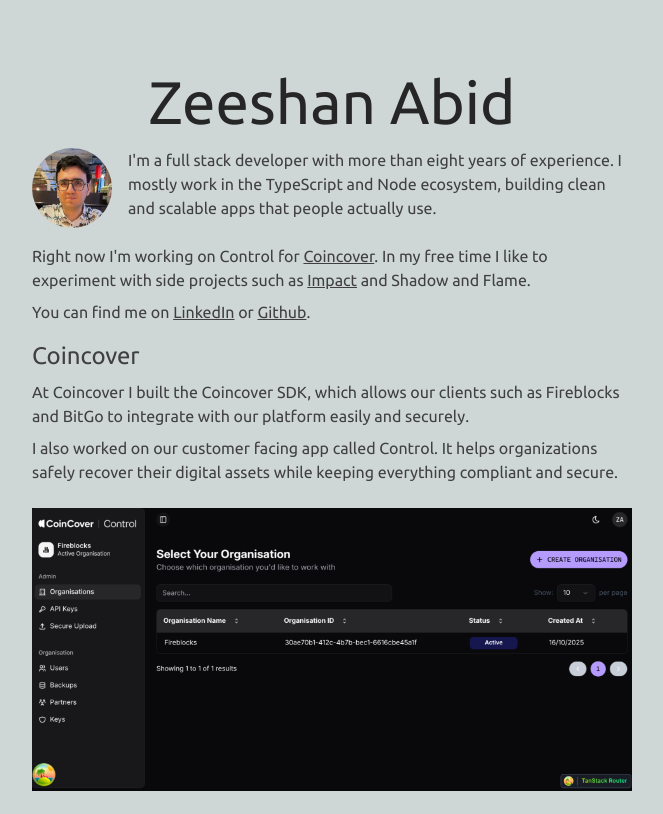
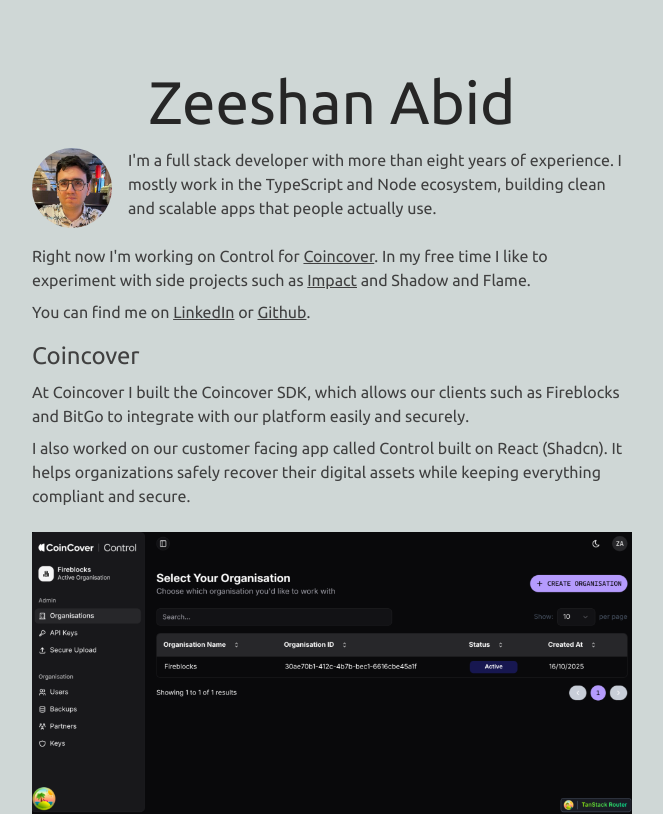
Before and after one commit to zeeshan595/zeeshan-abid.com, a React (Vite) app: page / in a window 1280 px wide. Shown: the top 814 px of the page, without its empty margins (308-971 px from the left). Built offline with nearby package versions, Linux system fonts and the light colour scheme.

Commit message:
added react

```diff
--- a/src/pages/home.tsx
+++ b/src/pages/home.tsx
@@ -37,9 +37,9 @@
           securely.
         </span>
         <span>
-          I also worked on our customer facing app called Control. It helps
-          organizations safely recover their digital assets while keeping
-          everything compliant and secure.
+          I also worked on our customer facing app called Control built on React
+          (Shadcn). It helps organizations safely recover their digital assets
+          while keeping everything compliant and secure.
         </span>
         <Image src="/images/control.png" alt="control" />
       </Section>
```
